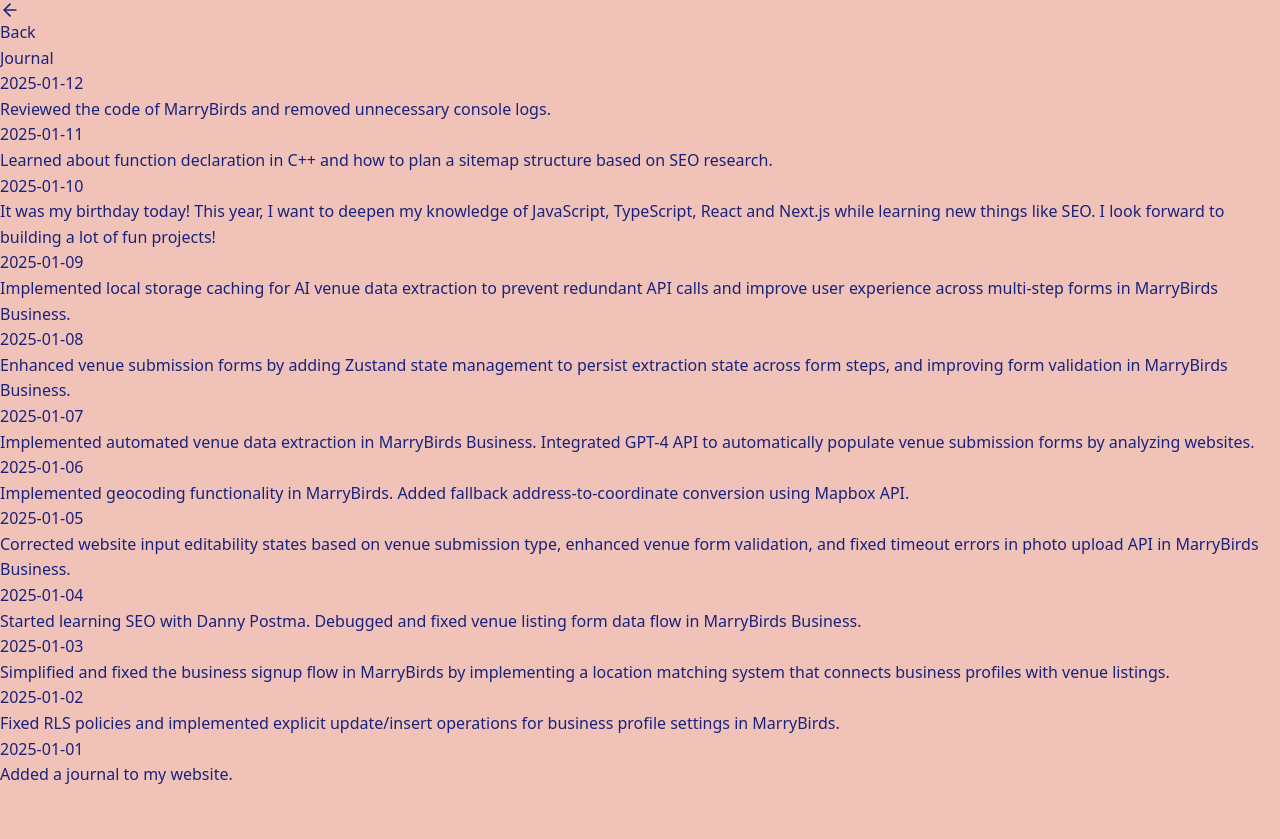
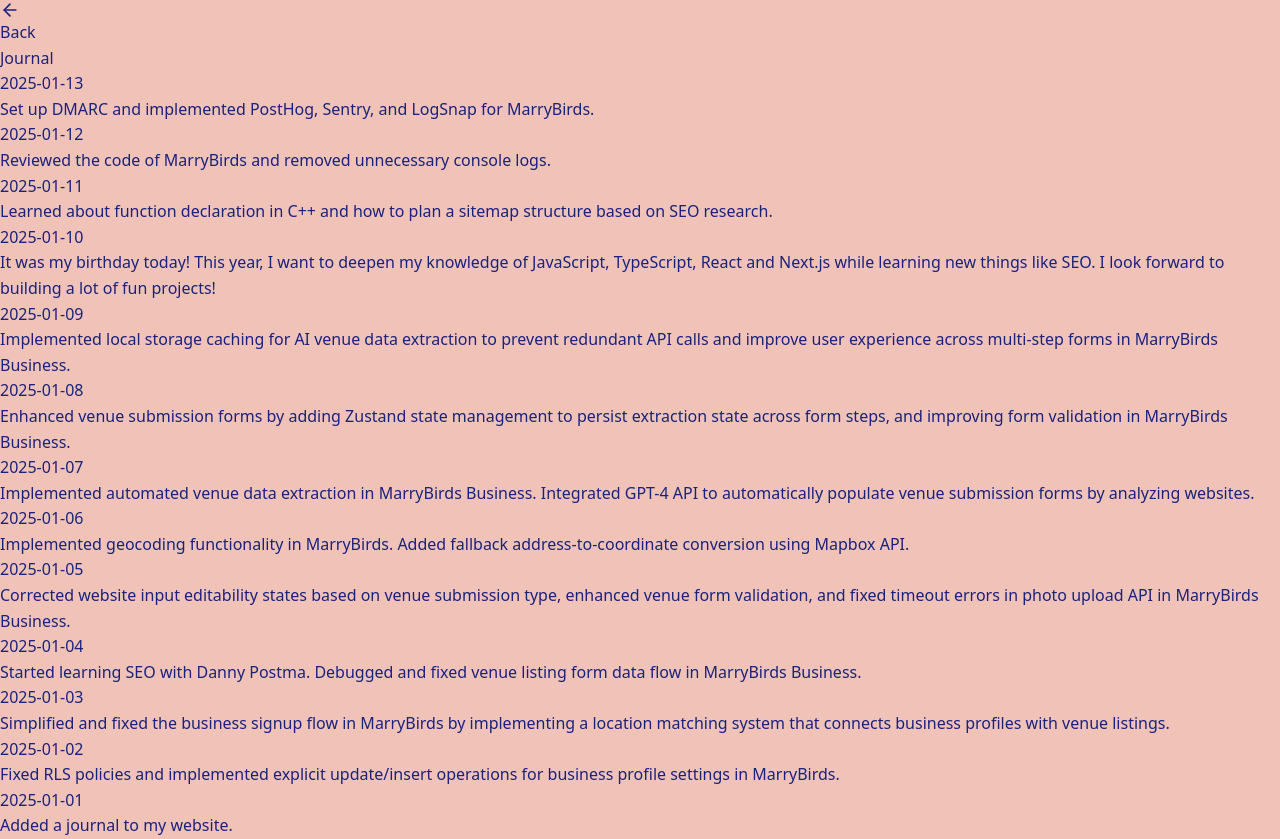
Before and after one commit to minamicode/minamicode.com, a Next.js app: page /journal in a window 1280 px wide. Before the commit the page ends 800 px from the top, so only its background shows below. Built offline with nearby package versions, Linux system fonts and the light colour scheme.

Commit message:
add a journal entry

```diff
--- a/src/app/_components/JournalEntries.tsx
+++ b/src/app/_components/JournalEntries.tsx
@@ -6,6 +6,10 @@ type JournalEntry = {
 };
 
 const entries: JournalEntry[] = [
+  {
+    date: "2025-01-13",
+    text: "Set up DMARC and implemented PostHog, Sentry, and LogSnap for MarryBirds.",
+  },
   {
     date: "2025-01-12",
     text: "Reviewed the code of MarryBirds and removed unnecessary console logs.",
```
